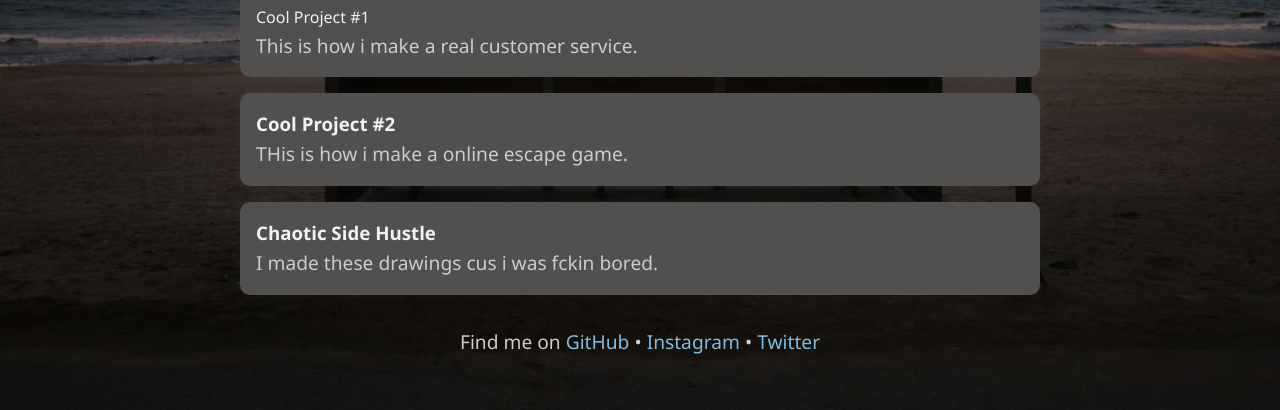
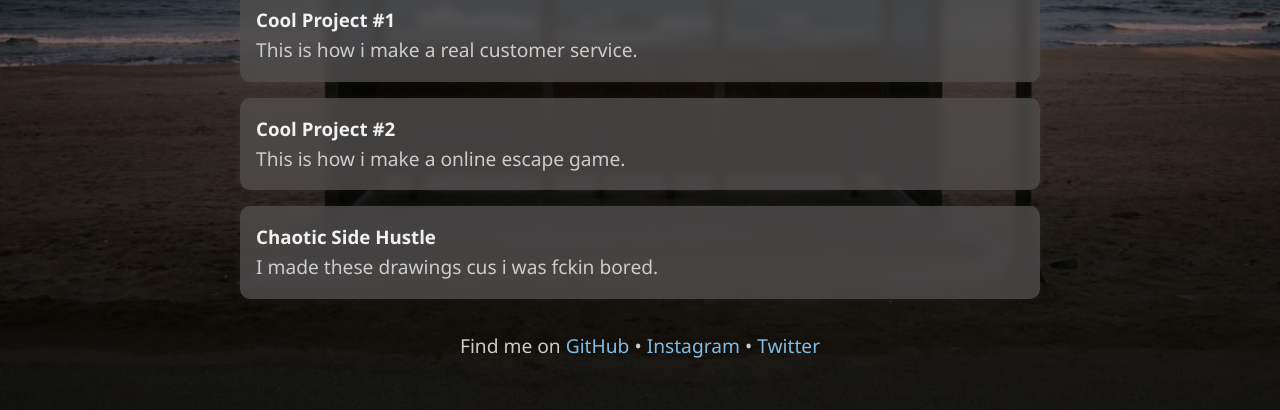
Before and after one commit to Teaa0325/resume, a plain HTML site: page index.html in a window 1280 px wide. Shown: the part 390-800 px from the top of the page. Drawn offline with Linux system fonts and the light colour scheme.

Commit message:
css verbesserung

```diff
--- a/index.html
+++ b/index.html
@@ -24,7 +24,8 @@
           and game development.">
         <h3>This is who i am.</h3>
       </div>
-      <div class="about-me" onclick="openModal(this)" data-title="About it" data-description=" I start an advanced course with a focus on computer science next month so i have to prepare for it the best i can. <br> <br> so here i am..">
+      <div class="about-me" onclick="openModal(this)" data-title="About it"
+        data-description=" I start an advanced course with a focus on computer science next month so i have to prepare for it the best i can. <br> <br> so here i am..">
         <h3> Why i do this</h3>
       </div>
     </div>
@@ -36,7 +37,7 @@
       <div class="project" onclick="openModal(this)" data-image="back to life.png"
         data-title="Zurück ins Leben (Back to Life)"
         data-description="This is a project in collaboration with the “Umweltprofis von morgen” and “Stadtreinigung Leipzig” (Leipzig City Cleaning)<br><hr /> <br>First off, i started with brainstorming ideas. Then a colleague of mine suggested to make sumething similar to the city project in Prague. It's a project where the homeless/jobless people can get a job and earn housing and food by cleaning the streets. So I made a similar project for my city, but with a twist.<br> <br> I didnt just want to pick up trash, but i wanted to create a customer service where people could call us and we pick up their old furniture or other things they didnt need anymore. <br><br> I'll add the rest later"
-        data-image="images/project1.jpg"
+        data-image="images/project1.jpg">
         <h3>Cool Project #1</h3>
         <p>This is how i make a real customer service.</p>
       </div>
@@ -44,7 +45,7 @@
     <div class="project" onclick="openModal(this)" data-title="Cool Project #2"
       data-description="This is how I make an online escape game.">
       <h3>Cool Project #2</h3>
-      <p>THis is how i make a online escape game.</p>
+      <p>This is how i make a online escape game.</p>
     </div>
     </div>
     <div class="project" onclick="openModal(this)" data-title="Chaotic Side Hustle"
--- a/style.css
+++ b/style.css
@@ -64,12 +64,14 @@ p {
   box-shadow: 0 0 10px rgba(255, 255, 255, 0.05);
   flex: 1;
   cursor: pointer;
-  transition: transform 0.2s ease;
+  transition: transform 0.2s ease, box-shadow 0.2s ease;
+  backdrop-filter: blur(5px);
+  background-color: rgba(82, 79, 79, 0.8);
 }
 
 .project:hover,
 .about-me:hover {
-  background-color: #524f4f8e;
+  background-color: #5a5757;
   transform: scale(1.01);
 }
 
```
